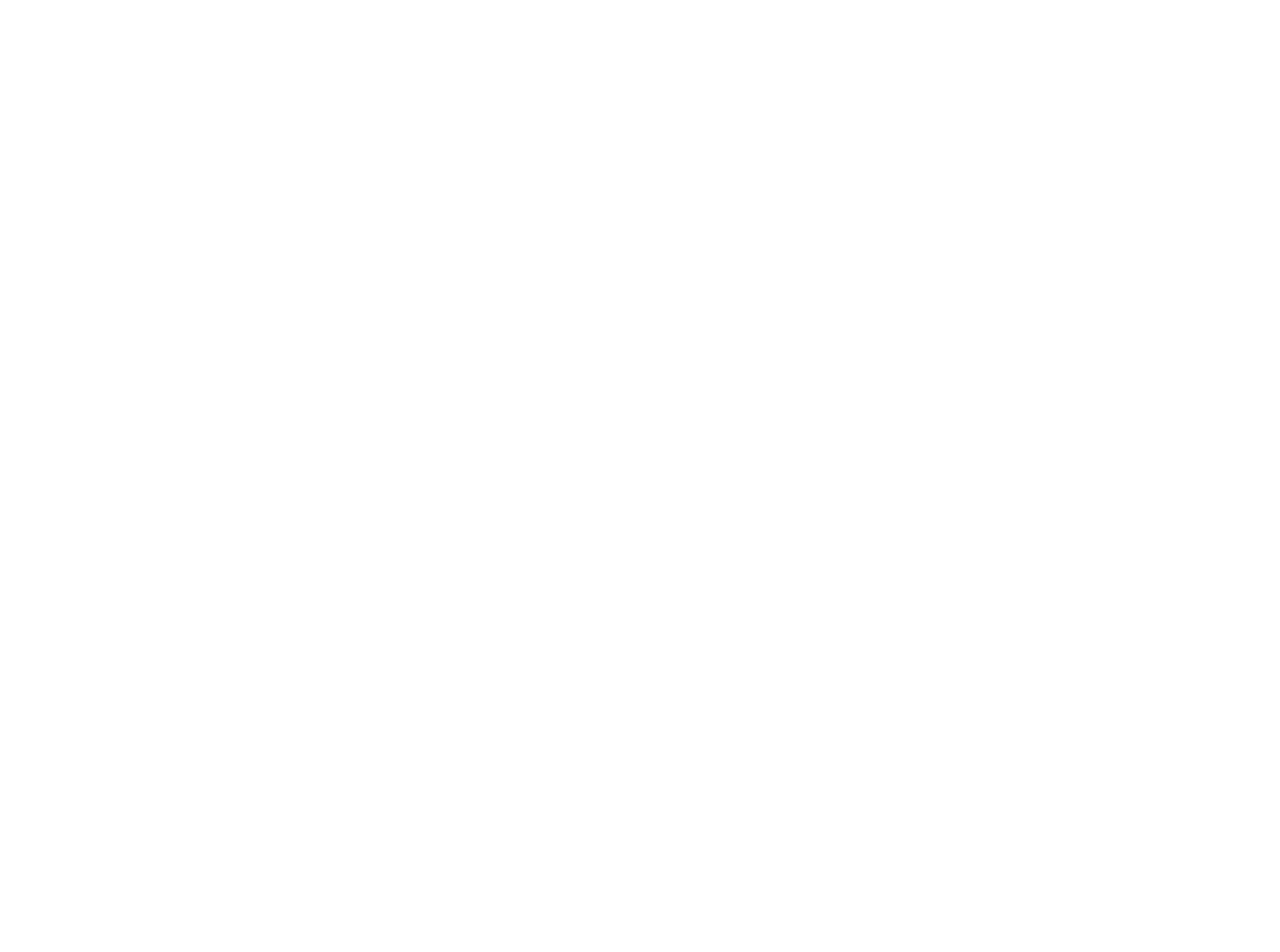
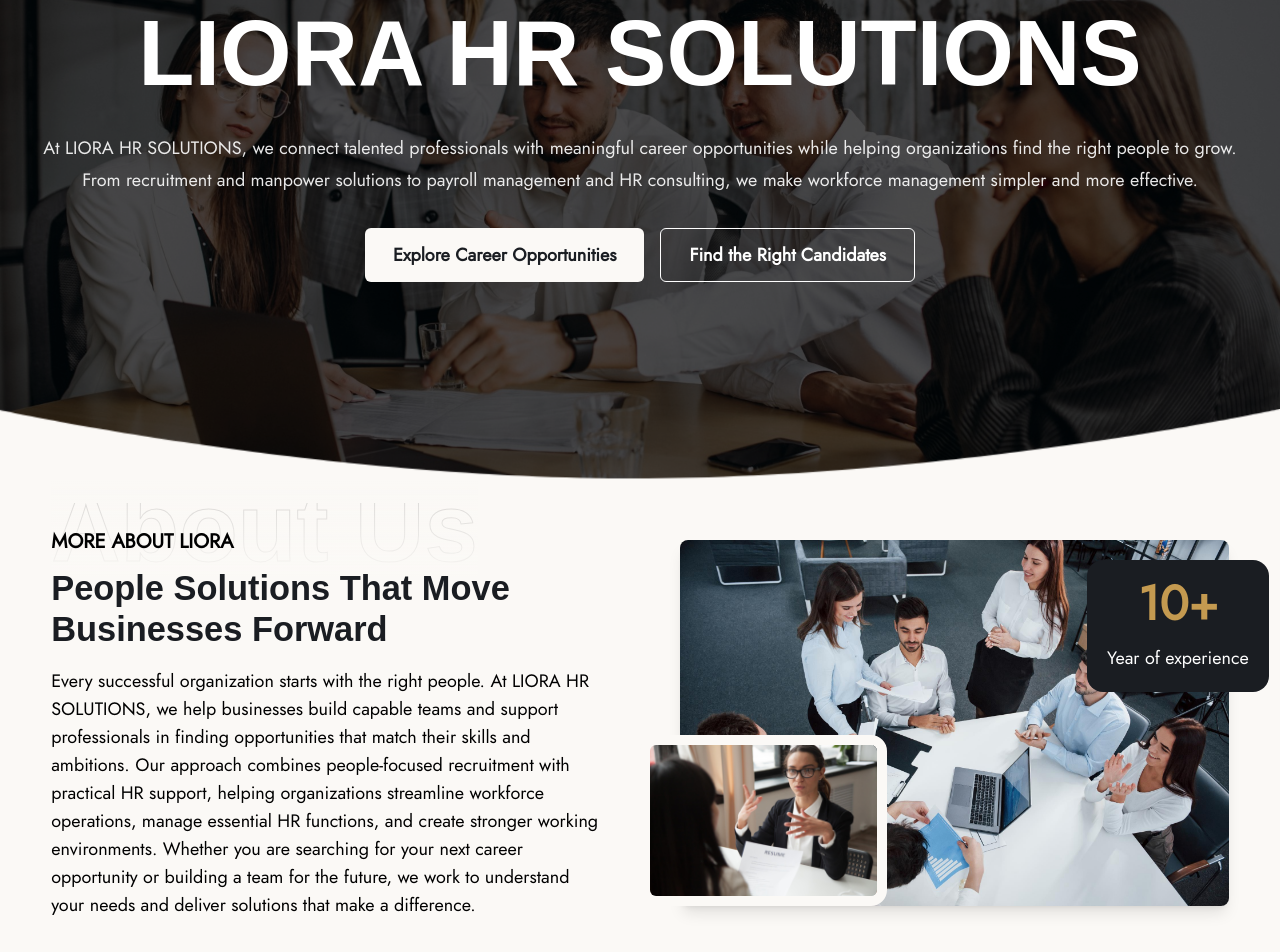
Before and after one commit to ramumaheshwaram/LIOR-HR-SOLUTIONS, a React (Vite) app: page /contact in a window 1280 px wide. Before the commit this address had no page. Shown: the part 320-1272 px from the top of the page. Before the commit the page ends 800 px from the top, so only its background shows below. Built offline with nearby package versions, Linux system fonts and the light colour scheme; a web font is replaced by a local one.

Commit message:
all pages are created

```diff
--- a/src/App.jsx
+++ b/src/App.jsx
@@ -2,7 +2,7 @@
 import { Home } from './pages/Home'
 import { AboutUs } from './pages/AboutUs'
 import { Services } from './pages/Services'
-
+import { Contact } from './pages/Contact'
 import { Routes, Route } from 'react-router-dom'
 function App() {
   return (
@@ -12,8 +12,7 @@
         <Route path="/" element={<Home />} />
         <Route path="/about-us" element={<AboutUs />} />
         <Route path="/services" element={<Services />} />
-
-
+        <Route path="/contact" element={<Contact />} />
       </Routes>
 
     </>
--- a/src/components/layout/Footer.jsx
+++ b/src/components/layout/Footer.jsx
@@ -21,7 +21,6 @@
             <h3 className="mb-4 text-2xl font-bold text-secondary">Address</h3>
             <address className="not-italic leading-relaxed text-secondary text-lg">
               <p>Hyderabad,Telangana</p>
-              <p>Lorem ipsum </p>
               <p>India</p>
             </address>
           </div>
--- a/src/pages/AboutUs.jsx
+++ b/src/pages/AboutUs.jsx
@@ -12,7 +12,7 @@
 
 export const AboutUs = () => {
   return (
-    <main>
+    <>
       <Helmet>
         <title>About Us | LIORA HR SOLUTIONS</title>
 
@@ -26,6 +26,8 @@
           href="https://yourdomain.com/about-us"
         />
       </Helmet>
+      <main>
+
         <Header />
         <HeroSection />
         <IntroSection />
@@ -35,5 +37,7 @@
         <CtaSection />
         <Footer />
       </main>
+    </>
+
   )
 }
--- /dev/null
+++ b/src/pages/Contact.jsx
@@ -0,0 +1,32 @@
+import React from 'react'
+import { Header } from "../components/layout/Navbar";
+import { HeroSection } from "../sections/contact/HeroSection";
+import { Text_MediaSection } from "../sections/contact/Text_MediaSection";
+import { Footer } from "../components/layout/Footer";
+import { Helmet } from "react-helmet-async";
+export const Contact = () => {
+  return (
+    <>
+      <Helmet>
+        <title>Contact Us | LIORA HR SOLUTIONS</title>
+
+        <meta
+          name="description"
+          content="Contact LIORA HR SOLUTIONS for talent acquisition, recruitment services, payroll management, statutory compliance, and HR solutions for your business."
+        />
+
+        <link
+          rel="canonical"
+          href="https://yourdomain.com/contact"
+        />
+      </Helmet>
+      <main>
+        <Header />
+        <HeroSection />
+        <Text_MediaSection />
+        <Footer />
+      </main>
+    </>
+
+  )
+}
--- a/src/pages/Home.jsx
+++ b/src/pages/Home.jsx
@@ -12,7 +12,7 @@
 
 export const Home = () => {
   return (
-    <main>
+    <>
       <Helmet>
         <title>LIORA HR SOLUTIONS | Talent Acquisition & HR Solutions</title>
 
@@ -26,6 +26,7 @@
           href="https://liora-hr-solutions.com/"
         />
       </Helmet>
+      <main>
         <Header />
         <HeroSection />
         <IntroSection />
@@ -37,5 +38,7 @@
         <CtaSection />
         <Footer />
       </main>
+    </>
+
   );
 };
--- a/src/pages/Services.jsx
+++ b/src/pages/Services.jsx
@@ -14,7 +14,7 @@
 
 export const Services = () => {
   return (
-    <main>
+    <>
       <Helmet>
         <title>HR Services | LIORA HR SOLUTIONS</title>
 
@@ -28,6 +28,7 @@
           href="https://yourdomain.com/services"
         />
       </Helmet>
+      <main>
         <Header />
         <HeroSection />
         <IntroSection />
@@ -39,5 +40,7 @@
         <CtaSection />
         <Footer />
       </main>
+    </>
+
   )
 }
--- /dev/null
+++ b/src/sections/contact/HeroSection.jsx
@@ -0,0 +1,40 @@
+import { Link } from "react-router-dom";
+import "../../styles/Home.css";
+
+export const HeroSection = () => {
+  return (
+    <>
+      <div className="relative h-[90vh] w-full bg-[url('/images/Main_Hero.jpg')] bg-cover bg-top bg-no-repeat max-md:h-[70vh] hero-img ">
+        <div className="absolute inset-0 flex items-center justify-center bg-black/70 px-4">
+          <div className="mx-auto flex max-w-[1200px] flex-col items-center text-center">
+
+            <h1 className="text-white font-bold">LIORA HR SOLUTIONS</h1>
+
+            <p className="mt-6 text-base leading-7 text-white/90 sm:text-lg sm:leading-8">
+              At LIORA HR SOLUTIONS, we connect talented professionals with meaningful career opportunities while helping organizations find the right people to grow. From recruitment and manpower solutions to payroll management and HR consulting, we make workforce management simpler and more effective.
+            </p>
+
+            {/* Call to Action */}
+            <div className="mt-8 flex flex-wrap gap-4 justify-center">
+              <Link
+                to="/contact"
+                className=" inline-flex items-center justify-center rounded-md bg-primary px-7 py-3 text-lg font-semibold text-secondary transition-colors duration-300 hover:bg-secondary hover:text-white"
+              >
+                Explore Career Opportunities
+              </Link>
+
+              <Link
+                to="/about"
+                className="inline-flex items-center justify-center rounded-md border border-white px-7 py-3 text-lg font-semibold text-white transition-colors hover:bg-white hover:text-secondary"
+              >
+                Find the Right Candidates
+              </Link>
+            </div>
+          </div>
+        </div>
+      </div>
+    </>
+  );
+};
+
+export default HeroSection;
--- /dev/null
+++ b/src/sections/contact/Text_MediaSection.jsx
@@ -0,0 +1,35 @@
+import React from "react";
+
+export const Text_MediaSection = () => {
+  return (
+    <div className="w-full  bg-primary">
+      <div className="max-w-[1400px] flex mx-auto gap-5 lg:gap-20 max-lg:flex-col-reverse md:gap-6 pad-bot">
+        <div className="my-auto lg:w-1/2 relative ">
+          <span class="block watermark font-dm-sans max-sm:hidden -top-12 text-8xl">About Us</span>
+          <p className="text-xl text-black mb-3 font-bold relative z-5">MORE ABOUT LIORA</p>
+          <h2 className="text-secondary relative z-10">People Solutions That Move Businesses Forward</h2>
+          <p className="mt-4 text-lg ">
+            Every successful organization starts with the right people. At LIORA HR SOLUTIONS, we help businesses build capable teams and support professionals in finding opportunities that match their skills and ambitions.
+
+            Our approach combines people-focused recruitment with practical HR support, helping organizations streamline workforce operations, manage essential HR functions, and create stronger working environments.
+
+            Whether you are searching for your next career opportunity or building a team for the future, we work to understand your needs and deliver solutions that make a difference.
+          </p>
+        </div>
+        <div className="lg:w-1/2 relative py-10">
+          <img
+            src="/images/laptop-documents.jpg"
+            alt="Making Presentation"
+            className="w-full h-auto rounded-lg shadow-lg"
+          ></img>
+          <img src="/images/talking-job-interview.jpg" className="w-[45%] h-auto border-10 border-primary rounded-2xl absolute bottom-10 -left-10 text-media2 max-md:w-[30%] max-md:-left-5 max-sm:hidden"></img>
+          <div className="absolute p-5 bg-secondary rounded-2xl -right-10 top-15 max-md:w-[30%] max-md:-right-5 max-md:p-3 max-sm:hidden">
+            <span className=" block text-5xl text-gold font-bold text-center">10+</span>
+            <p className="text-lg text-white text-center mt-4">Year of experience</p>
+          </div>
+        </div>
+
+      </div>
+    </div>
+  );
+};
```
Lines whose indentation alone changed are shown as unchanged.
